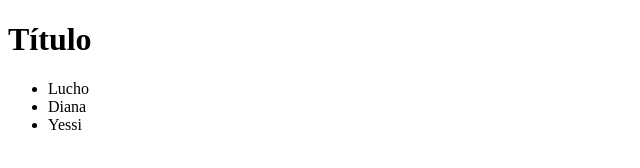
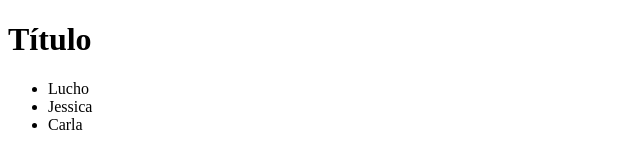
Before and after one commit to Area51TrainingCenter/JavaScript-Group16, a plain HTML site: page clase-3/dom/index.html in a window 1280 px wide. Shown: the full height of the page, 0-640 px from the left. Drawn offline with Linux system fonts and the light colour scheme.

Commit message:
Clase 3: DOM ejercicio

```diff
--- a/clase-3/dom/main.js
+++ b/clase-3/dom/main.js
@@ -0,0 +1,46 @@
+let titulo = document.createElement('h1');
+titulo.textContent = 'Título';
+
+document.body.appendChild(titulo);
+
+
+
+let lista = document.createElement('ul');
+
+// // lista.setAttribute('id', 'lista');
+lista.id = 'lista';
+
+document.body.appendChild(lista);
+
+
+
+let persona1 = document.createElement('li');
+persona1.textContent = 'Lucho';
+persona1.classList.add('persona');
+
+lista.appendChild(persona1);
+
+
+let persona2 = document.createElement('li');
+persona2.textContent = 'Jessica';
+persona2.classList.add('persona');
+
+lista.appendChild(persona2);
+
+
+let persona3 = document.createElement('li');
+persona3.textContent = 'Carla';
+persona3.classList.add('persona');
+
+lista.appendChild(persona3);
+
+
+
+
+/*
+let personas = ['Carla','Jessica','Diego'];
+
+crearPersonas(personas);
+
+  crearPersona('Carla');
+*/
```
Also changed, not shown: clase-3/dom/index.html (+2 -1 lines).
